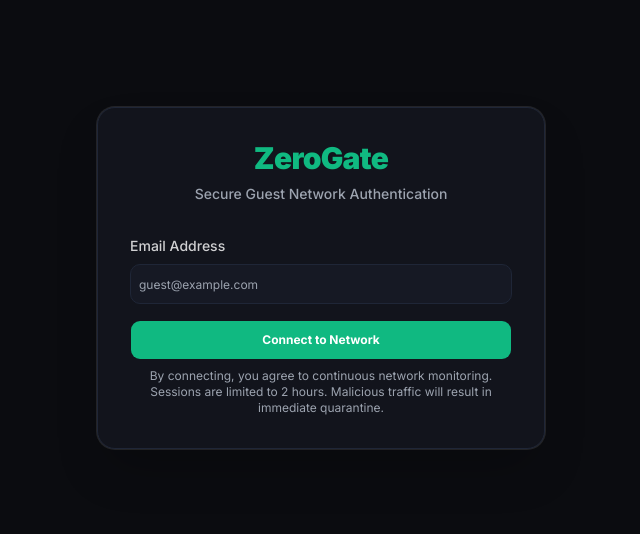
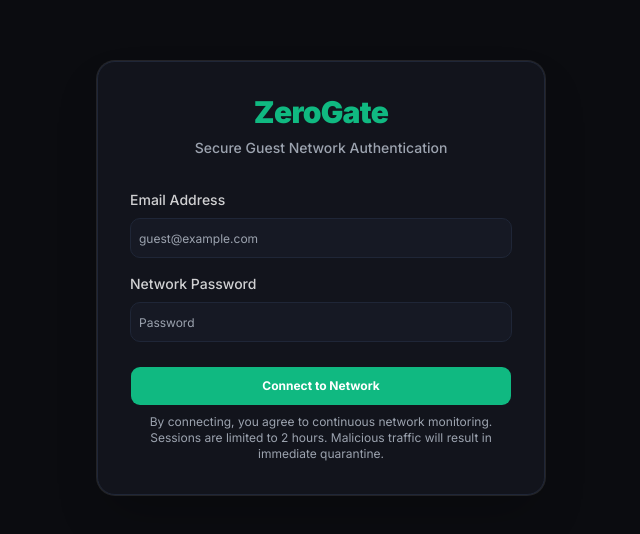
Before and after one commit to Mahemo-01/ZeroGate, a Next.js app in the folder frontend/: page / in a window 1280 px wide. Shown: the part 122-656 px from the top of the page, without its empty margins (319-959 px from the left). Built offline with nearby package versions, Linux system fonts and the light colour scheme.

Commit message:
feat: network password validation

```diff
--- a/frontend/app/page.tsx
+++ b/frontend/app/page.tsx
@@ -7,7 +7,9 @@ import { Input } from "@/components/ui/input";
 
 export default function CaptivePortal() {
   const [email, setEmail] = useState("");
+  const [password, setPassword] = useState("");
   const [status, setStatus] = useState<"idle" | "loading" | "success" | "error">("idle");
+  const [errorMessage, setErrorMessage] = useState("");
 
   const handleConnect = async (e: React.FormEvent) => {
     e.preventDefault();
@@ -19,14 +21,24 @@ export default function CaptivePortal() {
         method: "POST",
         headers: { "Content-Type": "application/json" },
         body: JSON.stringify({
-          email: email
+          email: email,
+          password: password
         }),
       });
 
-      if (response.ok) { setStatus("success"); } else { setStatus("error"); }
+      if (response.ok) {
+        setStatus("success");
+      } else if (response.status === 401) {
+        setStatus("error");
+        setErrorMessage("Contraseña de acceso incorrecta. Pídela en el mostrador.");
+      } else {
+        setStatus("error");
+        setErrorMessage("Ocurrió un error en la red. Intenta de nuevo.");
+      }
     } catch (error) {
       console.error("Connection failed:", error);
       setStatus("error");
+      setErrorMessage("No se pudo conectar al servidor.");
     }
   };
 
@@ -66,10 +78,30 @@ export default function CaptivePortal() {
                 />
               </div>
 
+              <div>
+                <label htmlFor="password" className="block text-sm font-medium text-foreground/80 mb-2">Network Password</label>
+                <Input
+                  type="password"
+                  id="password"
+                  required
+                  value={password}
+                  onChange={(e) => setPassword(e.target.value)}
+                  className="h-10 rounded-lg border-border bg-background text-foreground transition-all focus-visible:border-primary focus-visible:ring-primary"
+                  placeholder="Password"
+                  disabled={status === "loading"}
+                />
+              </div>
+
+              {errorMessage && (
+                <div className="text-sm text-red-500 font-medium text-center bg-red-500/10 p-2 rounded-md border border-red-500/20">
+                  {errorMessage}
+                </div>
+              )}
+
               <Button
                 type="submit"
                 disabled={status === "loading"}
-                className="w-full h-10 bg-primary hover:bg-primary/90 text-primary-foreground font-bold rounded-lg transition-colors mb-2"
+                className="w-full h-10 bg-primary hover:bg-primary/90 text-primary-foreground font-bold rounded-lg transition-colors my-2"
               >
                 {status === "loading" ? "Authorizing..." : "Connect to Network"}
               </Button>
```
Also changed, not shown: 2 other files (tests, documents, lock files or other folders).
